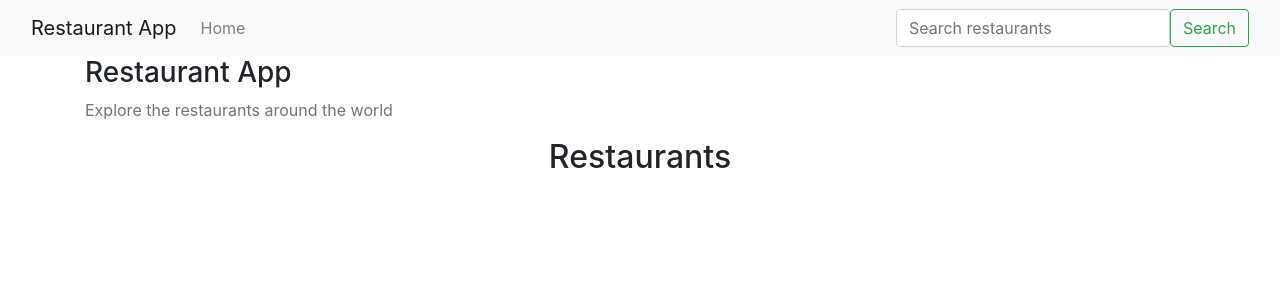
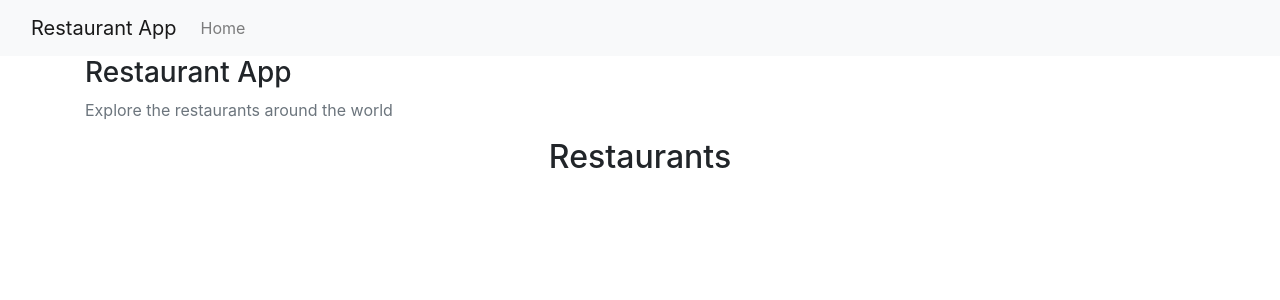
Before and after one commit to AisteMer/Databases, a Flask app: template templates/home.html in a window 1280 px wide. Shown: the top 300 px of the page. Run offline with Flask 3, Linux system fonts and the light colour scheme; the template is opened without the code that fills it, so the values that code supplies are empty; parts of the project's set-up code (start-up, migrations or seed data) failed here and were passed over; some libraries are stand-ins or nearby versions.

Commit message:
more error editing

```diff
--- a/templates/navbar.html
+++ b/templates/navbar.html
@@ -13,7 +13,6 @@
 
     <!-- Bootstrap CSS -->
     <link rel="stylesheet" href="https://stackpath.bootstrapcdn.com/bootstrap/4.2.1/css/bootstrap.min.css">
-    <link rel="stylesheet" href="{{url_for('static', filename='main.css')}}">
     <script src="https://stackpath.bootstrapcdn.com/bootstrap/4.2.1/js/bootstrap.min.js"></script> <!-- using this for the pop up window-->
 
     <title>Restaurant App</title>
@@ -31,10 +30,6 @@
                     <a class="nav-link" href="{{ url_for('home') }}">Home</a>
                 </li>
             </ul>
-            <form class="d-flex" action="{{ url_for('search') }}" method="GET">
-                <input class="form-control me-2" type="search" placeholder="Search restaurants" aria-label="Search" name="query">
-                <button class="btn btn-outline-success" type="submit">Search</button>
-            </form>
         </div>
     </div>
 </nav>
```
